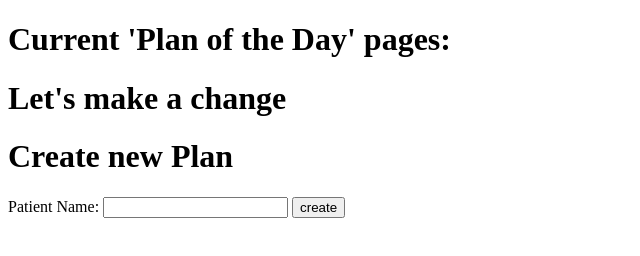
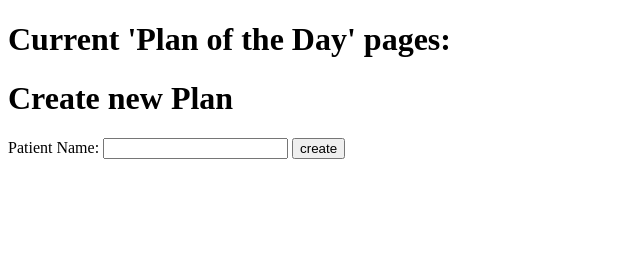
Before and after one commit to feordin/PODPrototype, a website: page public/index.html in a window 1280 px wide. Shown: the whole page, without its empty margins (0-640 px from the left). Drawn offline with nearby package versions, Linux system fonts and the light colour scheme; no server answers.

Commit message:
Change to home page

```diff
--- a/public/index.html
+++ b/public/index.html
@@ -9,7 +9,6 @@
 </head>
 <body>
     <h1>Current 'Plan of the Day' pages:</h1>
-    <h1>Let's make a change</h1>
     <div id="plans"></div>
     <h1>Create new Plan</h1>
     <label>Patient Name: <input id="txtPatientName" type="text" /></label>
```
